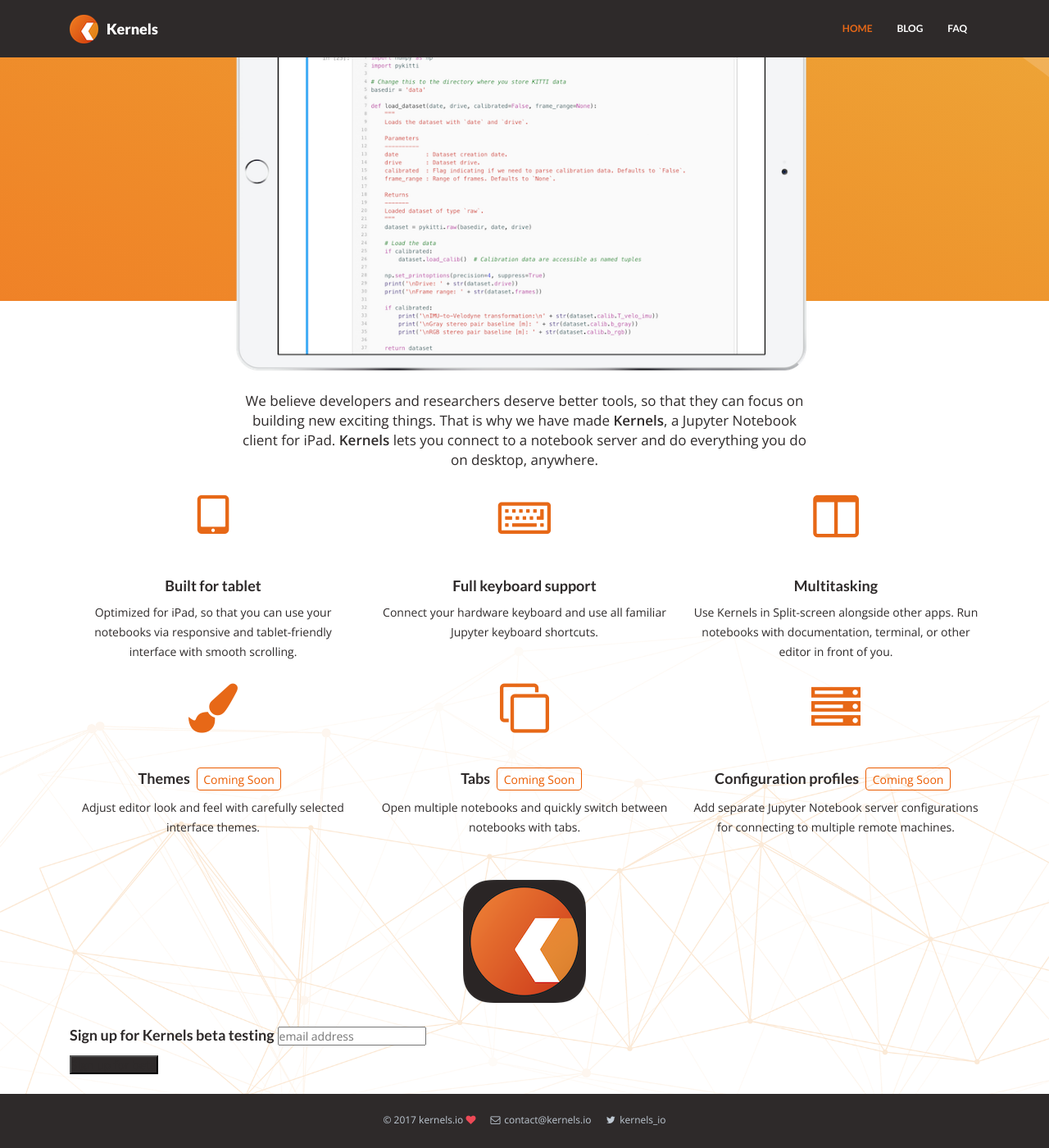
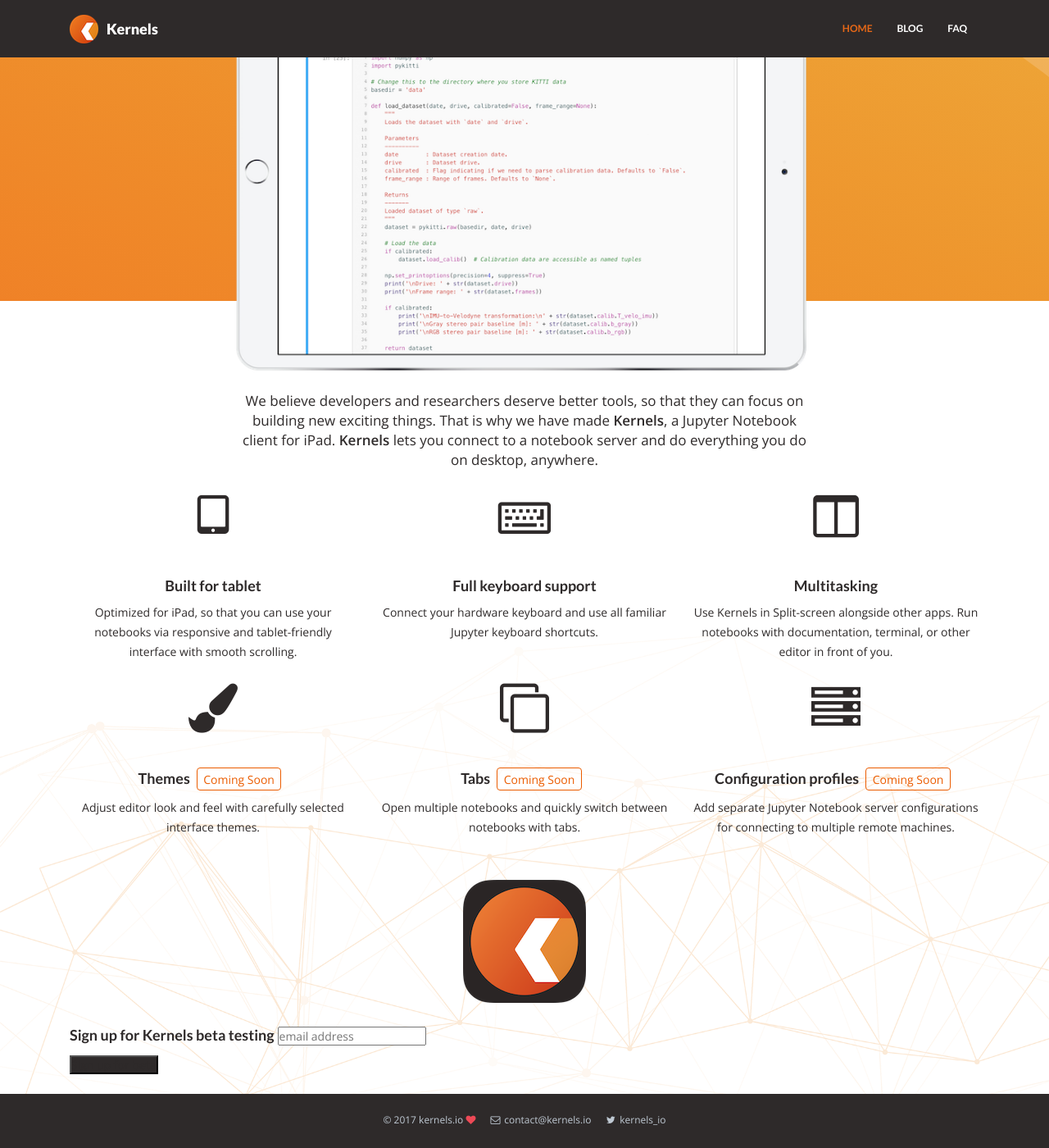
Before and after one commit to test-juno-sh/juno-website-test, a Jekyll site: the page built from index.html, in a window 1280 px wide and 1400 px high, scrolled down 295 px. Shown: the whole window at 82% size. Built offline with Jekyll 4.4.1, drawn with Linux system fonts in a browser that asks for light colours; nearby versions of some CDN libraries; comment, search, counter and statistics services are not loaded.

Commit message:
Update icons colors.

```diff
--- a/_includes/css/main.css
+++ b/_includes/css/main.css
@@ -253,7 +253,7 @@
 }
 
 #service i {
-	color: {{ site.colors.primary }};
+	color: {{ site.colors.secondary }};
 	font-size: 60px;
 	padding: 15px;
 }
```
